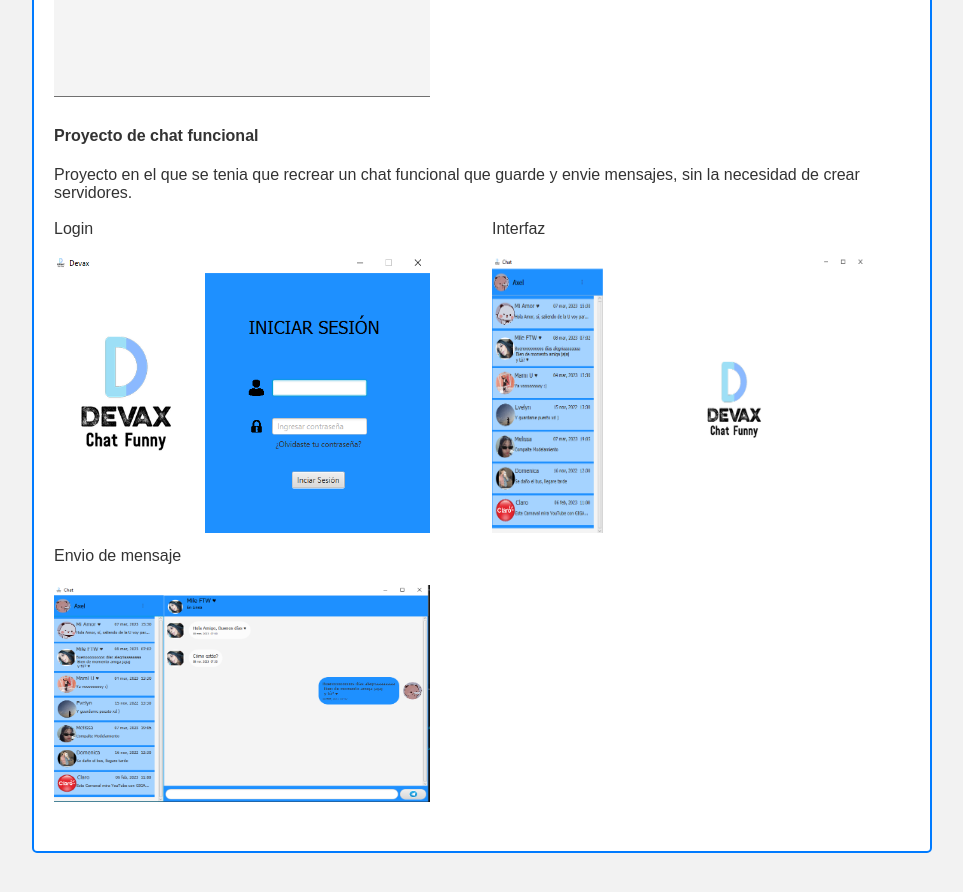
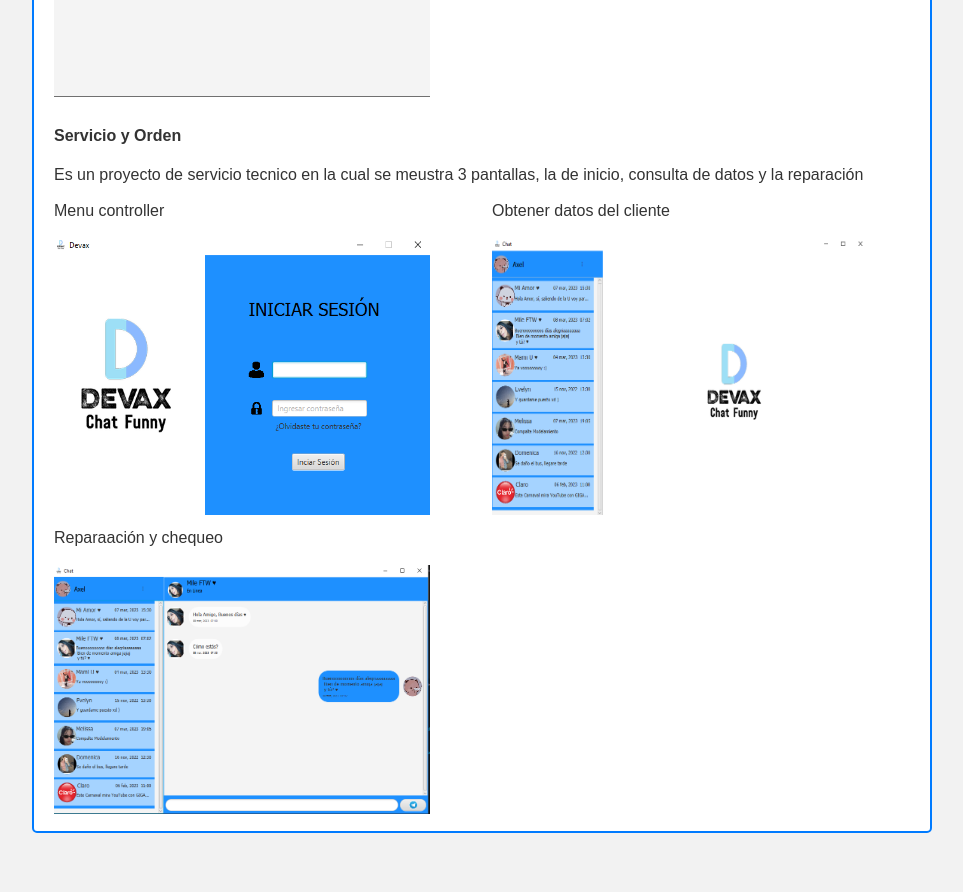
Before and after one commit to axellicoaa/axellicoaa.github.io, a plain HTML site: page curriculum/index.html in a window 1280 px wide. Shown: the part 3320-4212 px from the top of the page, without its empty margins (158-1121 px from the left). Drawn offline with Linux system fonts and the light colour scheme.

Commit message:
index.html

```diff
--- a/curriculum/index.html
+++ b/curriculum/index.html
@@ -154,28 +154,26 @@
 
 
           </div>
-          <h4>Proyecto de chat funcional</h4>
-          <p> Proyecto en el que se tenia que recrear un chat funcional  que guarde y envie mensajes, sin la necesidad de crear servidores.</p>
+            <h4>Servicio y Orden</h4>
+            <p> Es un proyecto de servicio tecnico en la cual se meustra 3 pantallas, la de inicio, consulta de datos y la reparación</p>
             <br>
             <div class="grid-container">
               <div class="grid-item">
-              <p>Login</p>
+                <p>Menu controller</p>
                 <br>
                <a target="_blank" href="https://github.com/axellicoaa/JavaFx/tree/main/ChatProyect"><img class="imgs" src="imagenes/Devax.png" alt="Imagen 1"></a>
               </div>
               <div class="grid-item">
-              <p>Interfaz</p>
+                <p>Obtener datos del cliente</p>
                 <br>
                 <a target="_blank" href="https://github.com/axellicoaa/JavaFx/tree/main/ChatProyect"><img class="imgs" src="imagenes/Devax2.png" alt="Imagen 2"></a>
-            </div
+              </div>
               <div class="grid-item">
-              <p> Envio de mensaje </p>
+                <p> Reparaación y chequeo </p>
                 <br>
                <a  target="_blank" href="https://github.com/axellicoaa/JavaFx/tree/main/ChatProyect"> <img class="imgs" src="imagenes/devax3.png" alt="Imagen 3"></a>
               </div>
         </div>
-        </div>
-          <br>
 
     </div>
   </div>
```
Lines whose indentation alone changed are shown as unchanged.
